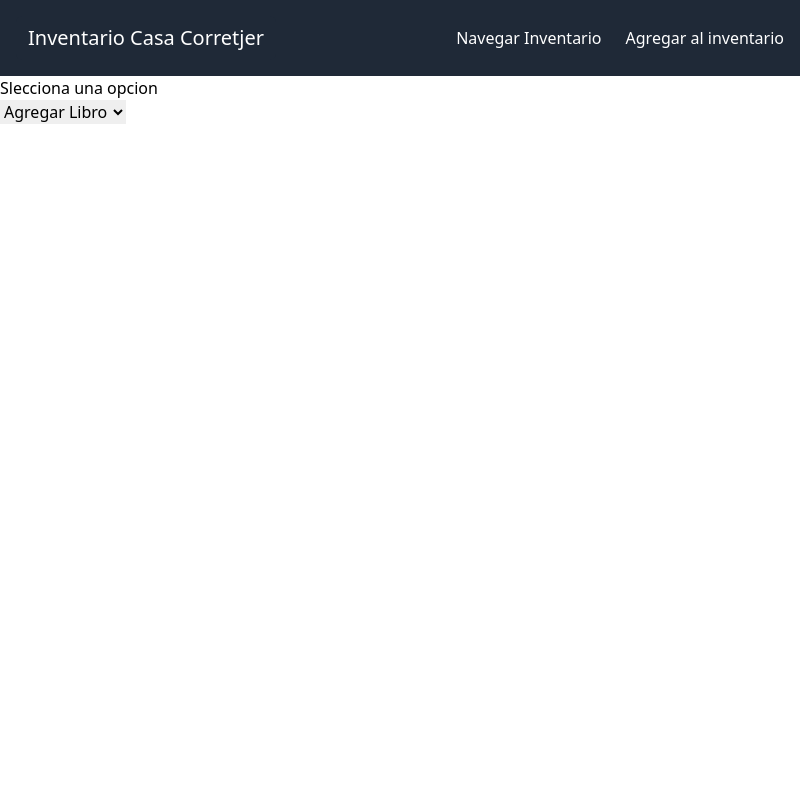
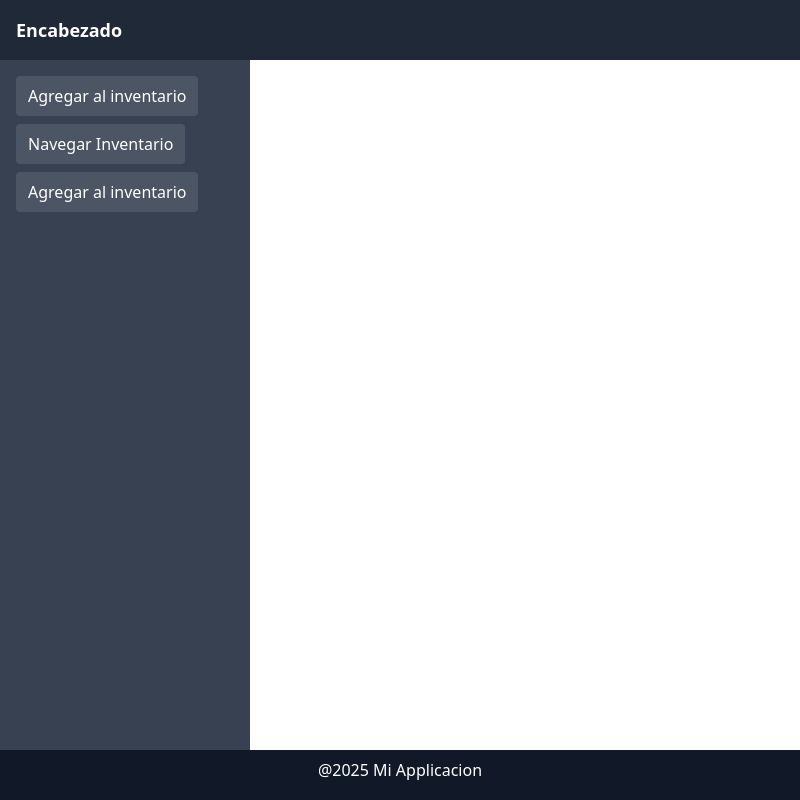
Before and after one commit to Cruzade-ab/InventorySystem, an Electron app: page src/views/agregarInventario.html in a window 800 px wide. Drawn offline with Linux system fonts and the light colour scheme.

Commit message:
Estructura base de Navbar y Contenido

```diff
--- a/src/main.js
+++ b/src/main.js
@@ -9,6 +9,7 @@ const createWindow = () => {
   window = new BrowserWindow({
     width: 800,
     height: 600,
+    fullscreen: true ,
     webPreferences: {
       preload: path.join(__dirname, 'preload.js'),
       nodeIntegration: false,
--- a/src/views/agregarInventario.html
+++ b/src/views/agregarInventario.html
@@ -6,41 +6,43 @@
     <link rel="stylesheet" href="../../src/styles/output.css" />
     <title>Casa Corretjer</title>
 </head>
-<body>
-  <nav class="bg-gray-800 text-white p-4">
-    <div class="mx-auto flex justify-between items-center">
-      <button class="rounded-md bg-gray-800 px-3 py-2 text-xl font-medium" id="home">Inventario Casa Corretjer</button>
-      <ul class="flex space-x-6">
-        <li><button id="inventoryVisualization">Navegar Inventario</button></li>
-        <li><button id="inventoryAdd">Agregar al inventario</button></li>
-      </ul>
-    </div>
-  </nav>
+<body class="h-screen bg-gray-200 flex flex-col">
+        <!--
+            Encabezado
+          -->
 
-  <main class="">
+          <header class="bg-gray-800 text-white flex items-center px-4 h-[60px]">
+              <h1 class="text-lg font-semibold"> Encabezado </h1>
+          </header>
 
-    <!-- Selector -->
-    <div class="">
-      <h2>Slecciona una opcion</h2>
+          <!--
+            Side Bar
+          -->
+          <div class="flex flex-1 min-h-0">
+          <aside class="bg-gray-700 text-white p-4 w-[250px]">
+              <nav>
+                <ul class="space-y-2">
+                  <li><button id="home" class="block py-2 px-3 bg-gray-600 rounded">Agregar al inventario</button></li>
+                  <li><button id="inventoryVisualization" class="block py-2 px-3 bg-gray-600 rounded">Navegar Inventario</button></li>
+                  <li><button id="inventoryAdd" class="block py-2 px-3 bg-gray-600 rounded">Agregar al inventario</button></li>
 
-      <select id="Selector">
-        <option value="agregarLibro">
-          Agregar Libro
-        </option>
-        <option value="agregarCarta">
-          Agregar Carta
-        </option>
-      </select>
-    </div>
+                </ul>
+              </nav>
+          </aside>
 
-    <!-- Secciones -->
-    <div id="seccionLibro">
-        <!-- Autores -->
+          <main class="bg-white p-6 flex-1 min-h-0 overflow-auto">
+
+          </main>
+
+          </div>
+          <footer class="bg-gray-900 text-white text-center p-2 h-[50px]">
+              @2025 Mi Applicacion
+          </footer>
 
 
-    </div>
 
-  </main>
-<script src="../utils/Navigation/navigationRenderer.js"></script>
+
+
+    <script src="../utils/Navigation/navigationRenderer.js"></script>
 </body>
 </html>
```
Also changed, not shown: src/views/home.html (+31 -12 lines), src/views/visualizarInventario.html (+37 -16 lines), src/styles/output.css.
